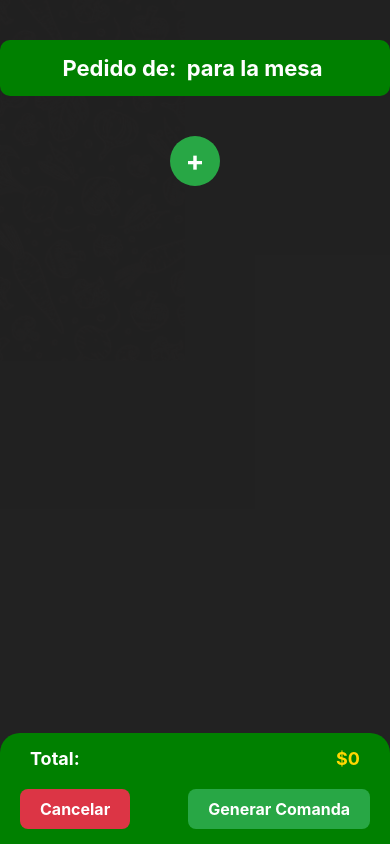
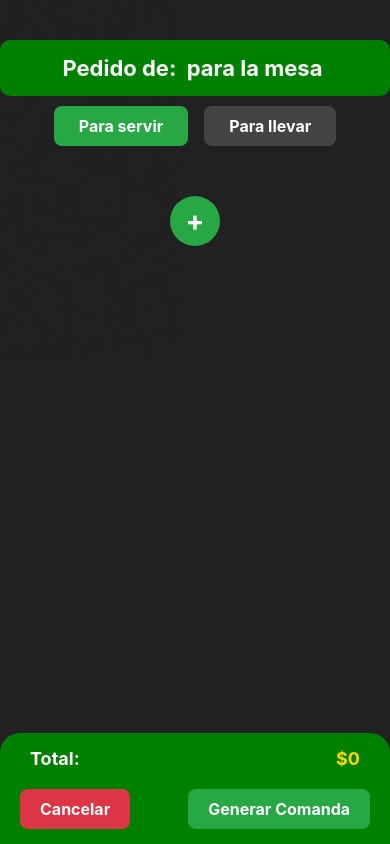
Before and after one commit to Franchu29/new-vegan, a React Native app: screen /ResumenPedido in a window 390 px wide. Built offline with nearby package versions, Linux system fonts and the light colour scheme.

Commit message:
tipo de consumo agregado

```diff
--- a/package.json
+++ b/package.json
@@ -10,6 +10,7 @@
   },
   "dependencies": {
     "@expo/metro-runtime": "~5.0.4",
+    "@react-native-picker/picker": "^2.11.0",
     "@react-navigation/native": "^7.1.9",
     "@react-navigation/native-stack": "^7.3.13",
     "expo": "^53.0.9",
--- a/screens/ResumenPedido.js
+++ b/screens/ResumenPedido.js
@@ -23,6 +23,7 @@ const ResumenPedido = () => {
   const [datos, setDatos] = useState(route.params?.datos || {});
   const total = datos.platos?.reduce((sum, item) => sum + item.precio, 0) || 0;
   const [isSubmitting, setIsSubmitting] = React.useState(false);
+  const [tipoConsumo, setTipoConsumo] = useState('S'); // 'S' por defecto
 
 const generarComanda = async () => {
   if (!datos || !datos.platos || datos.platos.length === 0) return;
@@ -60,6 +61,8 @@ const generarComanda = async () => {
             id_mesa,
             nombre_cliente,
             estado: 'E',
+            precio_final: total,
+            tipo_consumo: tipoConsumo, // <-- Agregado aquí
           }),
         });
 
@@ -198,8 +201,31 @@ const generarComanda = async () => {
     <ImageBackground source={fondo} style={styles.safeArea} resizeMode="cover">
       <View style={styles.container}>
         <View style={styles.header}>
-          <Text style={styles.headerText}>Pedido de: <Text style={styles.boldText}>{datos.nombre_cliente}</Text> para la mesa <Text style={styles.boldText}>{datos.id_mesa}</Text>
-            </Text>
+          <Text style={styles.headerText}>
+            Pedido de: <Text style={styles.boldText}>{datos.nombre_cliente}</Text> para la mesa <Text style={styles.boldText}>{datos.id_mesa}</Text>
+          </Text>
+        </View>
+
+        {/* Mueve este bloque aquí, antes del ScrollView */}
+        <View style={{ flexDirection: 'row', justifyContent: 'center', marginVertical: 10 }}>
+          <TouchableOpacity
+            style={[
+              styles.tipoConsumoButton,
+              tipoConsumo === 'S' && styles.tipoConsumoButtonSelected,
+            ]}
+            onPress={() => setTipoConsumo('S')}
+          >
+            <Text style={styles.tipoConsumoText}>Para servir</Text>
+          </TouchableOpacity>
+          <TouchableOpacity
+            style={[
+              styles.tipoConsumoButton,
+              tipoConsumo === 'L' && styles.tipoConsumoButtonSelected,
+            ]}
+            onPress={() => setTipoConsumo('L')}
+          >
+            <Text style={styles.tipoConsumoText}>Para llevar</Text>
+          </TouchableOpacity>
         </View>
 
         <ScrollView contentContainerStyle={styles.scrollContainer}>
@@ -269,7 +295,6 @@ const generarComanda = async () => {
             <Text style={styles.botonMasTexto}>+</Text>
           </TouchableOpacity>
         </ScrollView>
-
 
         <View style={styles.footer}>
           <View style={styles.totalContainer}>
@@ -499,6 +524,21 @@ totalAmount: {
   fontWeight: 'bold',
   color: '#FFD700',
 },
+tipoConsumoButton: {
+  backgroundColor: '#444',
+  paddingVertical: 10,
+  paddingHorizontal: 25,
+  borderRadius: 8,
+  marginHorizontal: 8,
+},
+tipoConsumoButtonSelected: {
+  backgroundColor: '#28a745',
+},
+tipoConsumoText: {
+  color: 'white',
+  fontWeight: 'bold',
+  fontSize: 16,
+},
 
 });
 
```
Also changed, not shown: 2 other files (tests, documents, lock files or other folders).
